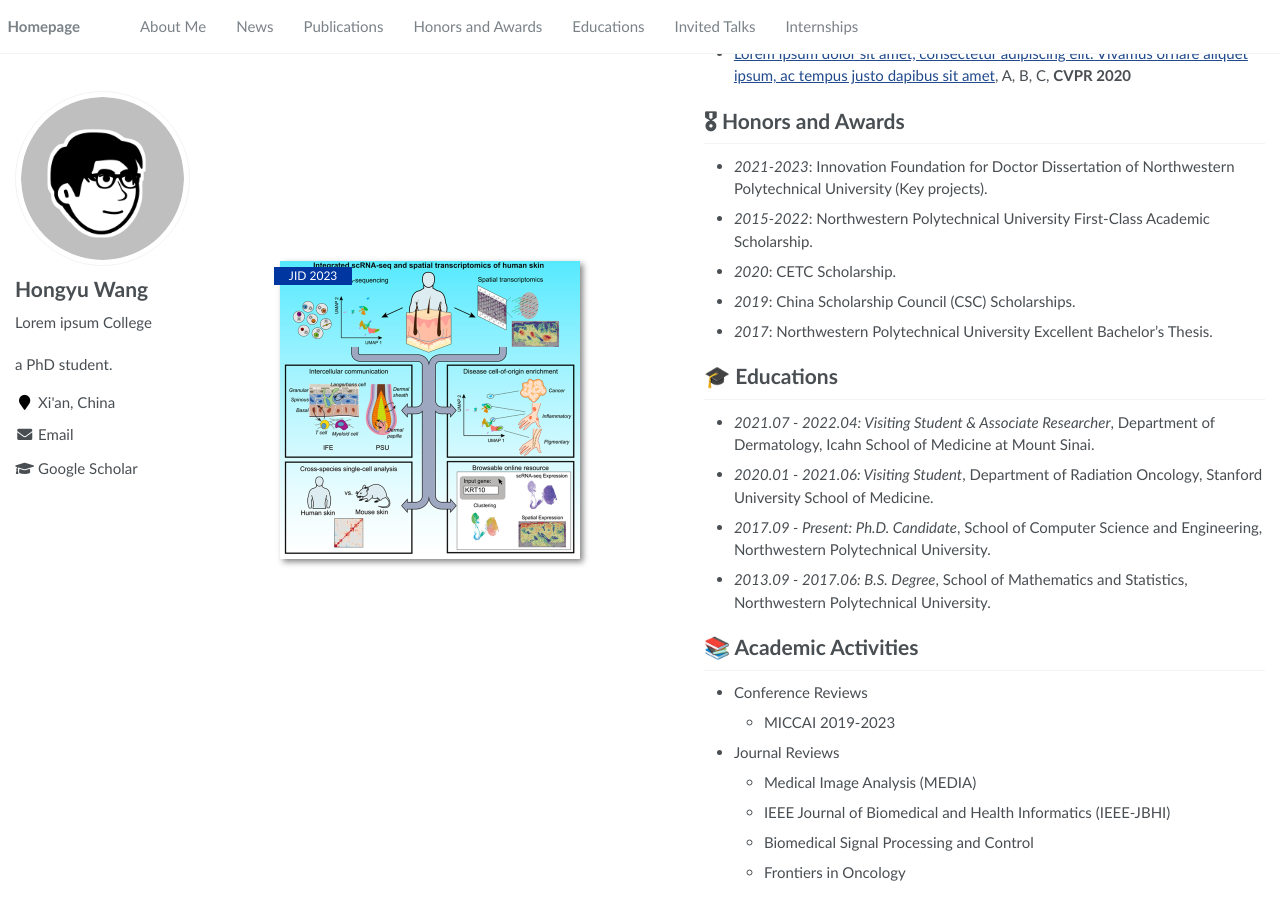
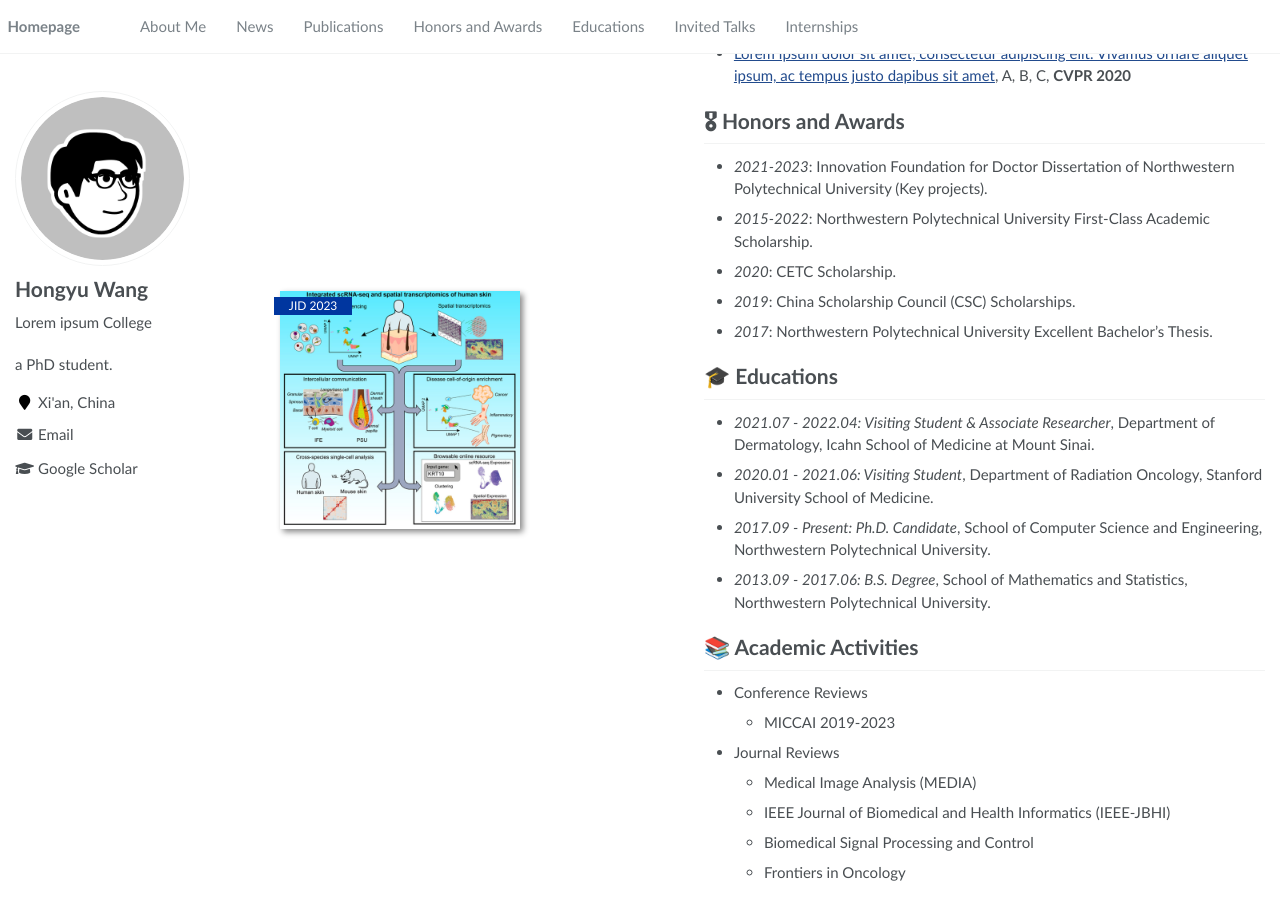
Before and after one commit to hywang01/hywang01.github.io, a Jekyll site: the page built from _pages/about.md, in a window 1280 px wide and 900 px high, scrolled down 670 px. Built offline with Jekyll 4.4.1, drawn with Linux system fonts in a browser that asks for light colours.

Commit message:
Update about.md

```diff
--- a/_pages/about.md
+++ b/_pages/about.md
@@ -39,7 +39,7 @@
 </div>
 </div>
 
-<div class='paper-box'><div class='paper-box-image'><div><div class="badge">JID 2023</div><img src='images/JID2023.png' alt="sym" width="100%"></div></div>
+<div class='paper-box'><div class='paper-box-image'><div><div class="badge">JID 2023</div><img src='images/JID2023.png' alt="sym" width="80%"></div></div>
 <div class='paper-box-text' markdown="1">
 
 [Single-cell and Spatial Transcriptomic Analysis of Human Skin Delineates Intercellular Communication and Pathogenic Cells](https://ieeexplore.ieee.org/document/8760405)
```
